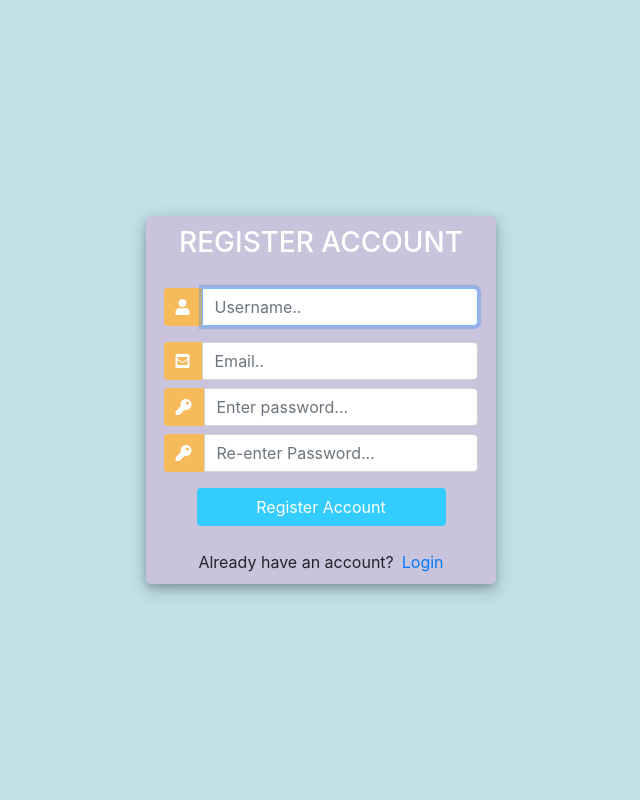
After one commit to Shivu16/CitiBridge1, a Django app: page /register in a window 1280 px wide. The commit adds this page. Shown: the whole page, without its empty margins (319-959 px from the left). Run offline with Django 3.2, Linux system fonts and the light colour scheme; some libraries are stand-ins or nearby versions.

Commit message:
Login added

```diff
--- /dev/null
+++ b/stocks/quotes/forms.py
@@ -0,0 +1,9 @@
+from django.forms import ModelForm
+from django.contrib.auth.forms import UserCreationForm
+from django.contrib.auth.models import User
+from django import forms
+
+class CreateUserForm (UserCreationForm):
+	class Meta:
+		model = User
+		fields = ['username', 'email', 'password1', 'password2']
--- /dev/null
+++ b/stocks/quotes/templates/password_reset_done.html
@@ -0,0 +1,5 @@
+<h3>Password reset complete</h3>
+
+<p>Your password has been set. You may go ahead and log in now.</p>
+
+<a href="/">Log in</a>
--- /dev/null
+++ b/stocks/quotes/templates/password_reset_sent.html
@@ -0,0 +1,4 @@
+<h3>Password reset sent</h3>
+
+
+<p>A password reset email has been sent to the entered email, if a user with such an email address exists</p>
--- /dev/null
+++ b/stocks/quotes/templates/register.html
@@ -0,0 +1,143 @@
+<!DOCTYPE html>
+<html>
+
+<head>
+	<title>Login</title>
+	<link rel="stylesheet" href="https://stackpath.bootstrapcdn.com/bootstrap/4.1.3/css/bootstrap.min.css" integrity="sha384-MCw98/SFnGE8fJT3GXwEOngsV7Zt27NXFoaoApmYm81iuXoPkFOJwJ8ERdknLPMO" crossorigin="anonymous">
+	<script src="https://ajax.googleapis.com/ajax/libs/jquery/3.3.1/jquery.min.js"></script>
+	<link rel="stylesheet" href="https://use.fontawesome.com/releases/v5.6.1/css/all.css" integrity="sha384-gfdkjb5BdAXd+lj+gudLWI+BXq4IuLW5IT+brZEZsLFm++aCMlF1V92rMkPaX4PP" crossorigin="anonymous">
+
+	<style>
+		body,
+		html {
+			margin: 0;
+			padding: 0;
+			height: 100%;
+			background: #c1e1e7 !important;
+		}
+		.user_card {
+			width: 350px;
+			margin-top: auto;
+			margin-bottom: auto;
+			background: #c9c3dc;
+			position: relative;
+			display: flex;
+			justify-content: center;
+			flex-direction: column;
+			padding: 10px;
+			box-shadow: 0 4px 8px 0 rgba(0, 0, 0, 0.2), 0 6px 20px 0 rgba(0, 0, 0, 0.19);
+			-webkit-box-shadow: 0 4px 8px 0 rgba(0, 0, 0, 0.2), 0 6px 20px 0 rgba(0, 0, 0, 0.19);
+			-moz-box-shadow: 0 4px 8px 0 rgba(0, 0, 0, 0.2), 0 6px 20px 0 rgba(0, 0, 0, 0.19);
+			border-radius: 5px;
+
+		}
+
+		.form_container {
+			margin-top: 20px;
+		}
+
+		#form-title{
+			color: #fff;
+		}
+		.login_btn {
+			width: 100%;
+			background: #33ccff !important;
+			color: white !important;
+		}
+		.login_btn:focus {
+			box-shadow: none !important;
+			outline: 0px !important;
+		}
+		.login_container {
+			padding: 0 2rem;
+		}
+		.input-group-text {
+			background: #f7ba5b !important;
+			color: white !important;
+			border: 0 !important;
+			border-radius: 0.25rem 0 0 0.25rem !important;
+		}
+		.input_user,
+		.input_pass:focus {
+			box-shadow: none !important;
+			outline: 0px !important;
+		}
+
+	</style>
+
+</head>
+<body>
+	<div class="container h-100">
+		<div class="d-flex justify-content-center h-100">
+			<div class="user_card">
+				<div class="d-flex justify-content-center">
+					<h3 id="form-title">REGISTER ACCOUNT</h3>
+				</div>
+				<div class="d-flex justify-content-center form_container">
+
+					<form method="POST" action="">
+						{% csrf_token %}
+						<div class="input-group mb-3">
+							<div class="input-group-append">
+								<span class="input-group-text"><i class="fas fa-user"></i></span>
+							</div>
+							{{form.username}}
+
+						</div>
+						<div class="input-group mb-2">
+							<div class="input-group-append">
+								<span class="input-group-text"><i class="fas fa-envelope-square"></i></span>
+							</div>
+							{{form.email}}
+
+						</div>
+						<div class="input-group mb-2">
+							<div class="input-group-append">
+								<span class="input-group-text"><i class="fas fa-key"></i></span>
+							</div>
+							{{form.password1}}
+
+						</div>
+						<div class="input-group mb-2">
+							<div class="input-group-append">
+								<span class="input-group-text"><i class="fas fa-key"></i></span>
+							</div>
+							{{form.password2}}
+
+						</div>
+
+				   		<div class="d-flex justify-content-center mt-3 login_container">
+				 			<input class="btn login_btn" type="submit" value="Register Account">
+				   		</div>
+					</form>
+				</div>
+
+				{{form.errors}}
+
+				<div class="mt-4">
+					<div class="d-flex justify-content-center links">
+						Already have an account? <a href="{% url 'login' %}" class="ml-2">Login</a>
+					</div>
+				</div>
+			</div>
+		</div>
+	</div>
+	<script>
+						/* Because i didnt set placeholder values in forms.py they will be set here using vanilla Javascript
+		//We start indexing at one because CSRF_token is considered and input field
+		 */
+
+		//Query All input fields
+		var form_fields = document.getElementsByTagName('input')
+		form_fields[1].placeholder='Username..';
+		form_fields[2].placeholder='Email..';
+		form_fields[3].placeholder='Enter password...';
+		form_fields[4].placeholder='Re-enter Password...';
+
+
+		for (var field in form_fields){
+			form_fields[field].className += ' form-control'
+		}
+	</script>
+</body>
+</html>
--- a/stocks/quotes/urls.py
+++ b/stocks/quotes/urls.py
@@ -1,7 +1,31 @@
 from django.urls import path
+from django.contrib.auth import views as auth_views
+
 from . import views
 
 urlpatterns = [
-	path('',views.home,name="home"),
-	path('about',views.about,name="about"),
+
+	path('', views.loginPage, name="login"),
+	path('register', views.registerPage, name="register"),
+	path('logout', views.logoutUser, name="logout"),
+
+	path('home', views.home, name="home"),
+	path('about', views.about, name="about"),
+	path('search_stock', views.searchPage, name="search_stock"),
+
+	path('reset_password',
+		auth_views.PasswordResetView.as_view(template_name="password_reset.html"),
+		name="reset_password"),
+
+	path('reset_password_sent',
+		auth_views.PasswordResetDoneView.as_view(template_name="password_reset_sent.html"),
+		 name="password_reset_done"),
+
+	path('reset/<uidb64>/<token>',
+		auth_views.PasswordResetConfirmView.as_view(template_name="password_reset_form.html"),
+		name="password_reset_confirm"),
+
+	path('reset_password_complete',
+		auth_views.PasswordResetCompleteView.as_view(template_name="password_reset_done.html"),
+		name="password_reset_complete"),
 ]
--- a/stocks/quotes/views.py
+++ b/stocks/quotes/views.py
@@ -1,16 +1,161 @@
-from django.shortcuts import render
+from django.shortcuts import render, redirect
+from django.contrib.auth.forms import UserCreationForm
+from django.http import HttpResponse
+from .forms import CreateUserForm
 
+from django.contrib.auth import authenticate, login, logout
+from django.contrib.auth.decorators import login_required
+
+from django.contrib import messages
+
+def loginPage(request):
+	if request.user.is_authenticated:
+		return redirect('home')
+	else:
+		if request.method == 'POST':
+			username = request.POST.get('username')
+			password = request.POST.get('password')
+
+			user = authenticate(request, username=username, password=password)
+
+			if user is not None:
+				login(request, user)
+				return redirect('home')
+			else:
+				messages.info(request, 'Username or Password incorrect')
+
+		context={}
+		return render(request, 'login.html', context)
+
+def registerPage(request):
+	if request.user.is_authenticated:
+		return redirect('home')
+	else:
+		form = CreateUserForm()
+
+		if request.method == 'POST':
+			form = CreateUserForm(request.POST)
+			if form.is_valid():
+				form.save()
+				messages.success(request, 'Account created for ' + form.cleaned_data.get('username'))
+
+				return redirect('login')
+
+		context={'form' : form}
+		return render(request, 'register.html', context)
+
+def logoutUser(request):
+	logout(request)
+	return redirect('login')
+
+@login_required(login_url='login')
 def home(request):
-	'''
-	Write this code from rapidapi
-	for your own  url and header after subscribing to the api
-	'''
+
+	import requests
+	import json
+	import pandas as pd
+	sorted_df = []
+	try:
+
+
+		url ="https://query1.finance.yahoo.com/v7/finance/quote?symbols=ADANIPORTS.NS,ADANIPORTS.BO,ASIANPAINT.NS,500820.BO,AXISBANK.NS,532215.BO,BAJAJ-AUTO.NS,BAJAJ-AUTO.BO,BAJFINANCE.NS,BAJFINANCE.BO,BAJAJFINSV.NS,BAJAJFINSV.BO,BHARTIARTL.NS,BHARTIARTL.BO,INFRATEL.NS,INFRATEL.BO,BPCL.NS,BPCL.BO,BRITANNIA.NS,BRITANNIA.BO,CIPLA.NS,500087.BO,COALINDIA.NS,COALINDIA.BO,DRREDDY.NS,DRREDDY.BO,EICHERMOT.NS,EICHERMOT.BO,GAIL.NS,532155.BO,GRASIM.NS,GRASIM.BO,HCLTECH.NS,HCLTECH.BO,HDFC.NS,HDFC.BO,HDFCBANK.NS,HDFCBANK.BO,HEROMOTOCO.NS,HEROMOTOCO.BO,HINDALCO.NS,HINDALCO.BO,HINDUNILVR.NS,HINDUNILVR.BO,ICICIBANK.NS,532174.BO,INDUSINDBK.NS,532187.BO,INFY.NS,500209.BO"
+		response = json.loads((requests.request("GET", url)).content)
+		url2 ="https://query1.finance.yahoo.com/v7/finance/quote?symbols=IOC.NS%2CIOC.BO%2CITC.NS%2CITC.BO%2CJSWSTEEL.NS%2CJSWSTEEL.BO%2CKOTAKBANK.NS%2CKOTAKBANK.BO%2CLT.NS%2CLT.BO%2CM%26M.NS%2CM%26M.BO%2CMARUTI.NS%2CMARUTI.BO%2CNESTLEIND.NS%2CNESTLEIND.BO%2CNTPC.NS%2CNTPC.BO%2CONGC.NS%2CONGC.BO%2CPOWERGRID.NS%2CPOWERGRID.BO%2CRELIANCE.NS%2CRELIANCE.BO%2CSBIN.NS%2CSBIN.BO%2CSHREECEM.NS%2CSHREECEM.BO%2CSUNPHARMA.NS%2CSUNPHARMA.BO%2CTATAMOTORS.NS%2CTATAMOTORS.BO%2CTATASTEEL.NS%2CTATASTEEL.BO%2CTCS.NS%2CTCS.BO%2CTECHM.NS%2CTECHM.BO%2CTITAN.NS%2CTITAN.BO%2CULTRACEMCO.NS%2CULTRACEMCO.BO%2CUPL.NS%2CUPL.BO%2CVEDL.NS%2CVEDL.BO%2CWIPRO.NS%2CWIPRO.BO%2CZEEL.NS%2CZEEL.BO"
+		response1 = json.loads((requests.request("GET", url2)).content)
+		name =[]
+		bse_ask =[]
+		nse_ask =[]
+		bse_bid =[]
+		nse_bid =[]
+		cost =[]
+
+		for i in range(48):
+		    if(i%2==0):
+		        nse_ask.append(response['quoteResponse']['result'][i]['ask'])
+		        nse_bid.append(response['quoteResponse']['result'][i]['bid'])
+		    else:
+		        bse_ask.append(response['quoteResponse']['result'][i]['ask'])
+		        bse_bid.append(response['quoteResponse']['result'][i]['bid'])
+		        name.append(response['quoteResponse']['result'][i]['shortName'])
+
+		for i in range(48):
+		    if(i%2==0):
+		        nse_ask.append(response1['quoteResponse']['result'][i]['ask'])
+		        nse_bid.append(response1['quoteResponse']['result'][i]['bid'])
+		    else:
+		        bse_ask.append(response1['quoteResponse']['result'][i]['ask'])
+		        bse_bid.append(response1['quoteResponse']['result'][i]['bid'])
+		        name.append(response1['quoteResponse']['result'][i]['shortName'])
+
+		diff =[]
+		arbitrage =[]
+
+		for i in range(48):
+		    if(nse_bid[i]<=bse_bid[i]):
+		        if(nse_bid[i]<=bse_ask[i]):
+		            diff.append(bse_ask[i]-nse_bid[i])
+		            cost.append((bse_ask[i]*0.0001)+(nse_bid[i]*0.0001))
+
+		        else:
+		            diff.append(-99)
+		            cost.append(99)
+		    else:
+		        if(bse_bid[i]<=nse_ask[i]):
+		            diff.append(nse_ask[i]-bse_bid[i])
+		            cost.append((bse_bid[i]*0.0001)+(nse_ask[i]*0.0001))
+		        else:
+		            diff.append(-99)
+		            cost.append(-99)
+		    arbitrage.append(diff[i] - cost[i])
+
+
+
+		df = pd.DataFrame({'Name':name,
+		'NSE BID':nse_bid,
+		'BSE BID':bse_bid,
+		'NSE ASK':nse_ask,
+		'BSE ASK':bse_ask,
+		'DIFF':diff,
+		'Arbitrage':arbitrage})
+
+		sorted_df = df.sort_values(by='Arbitrage',kind='mergesort',ascending=False)
+
+		l1 = ['Name','NSE BID','BSE BID','NSE ASK','BSE ASK','Diff','Arbitrage']
+		ans = sorted_df.values.tolist()
+		df2 ={}
+		for i in range(len(ans)):
+		    df2[i] = dict(zip(l1,ans[i]))
+
+
 
 	except Exception as e:
 		response="Error"
 
-	return render(request,'home.html',{'api': response})
-	# return render(request,'home.html',{})
 
+
+	return render(request,'home.html',{'api': df2})
+
+	#return render(request,'home.html',{})
+
+@login_required(login_url='login')
+def searchPage(request):
+	#import json
+	#import requests
+
+	#query = request.GET.get('search')
+	#return HttpResponse(query)
+	#if request.method == 'POST':
+		#ticker = request.POST['ticker']
+		#url ="https://query1.finance.yahoo.com/v7/finance/quote?symbols="+ ticker
+		#response = json.loads((requests.request("GET", url)).content)
+		#return render(request, 'search_stock.html',{'ticker' : response})
+
+	#else:
+		#return render(request, 'search_stock.html',{'ticker' : "enter proper"})
+	return render(request, 'search_stock.html', {})
+
+
+
+@login_required(login_url='login')
 def about(request):
 	return render(request,'about.html',{})
```
Also changed, not shown: stocks/quotes/templates/about.html (+9 -5 lines), stocks/quotes/templates/base.html (+18 -5 lines), stocks/quotes/templates/home.html (+16 -20 lines), stocks/quotes/templates/login.html (added, +128 -0 lines), stocks/quotes/templates/password_reset.html (added, +14 -0 lines), stocks/quotes/templates/passwrd_reset_form.html (added, +21 -0 lines), stocks/quotes/templates/search_stock.html (added, +8 -0 lines), stocks/stocks/settings.py (+17 -0 lines), stocks/db.sqlite3, stocks/quotes/filters.py (added), 1 other file.
